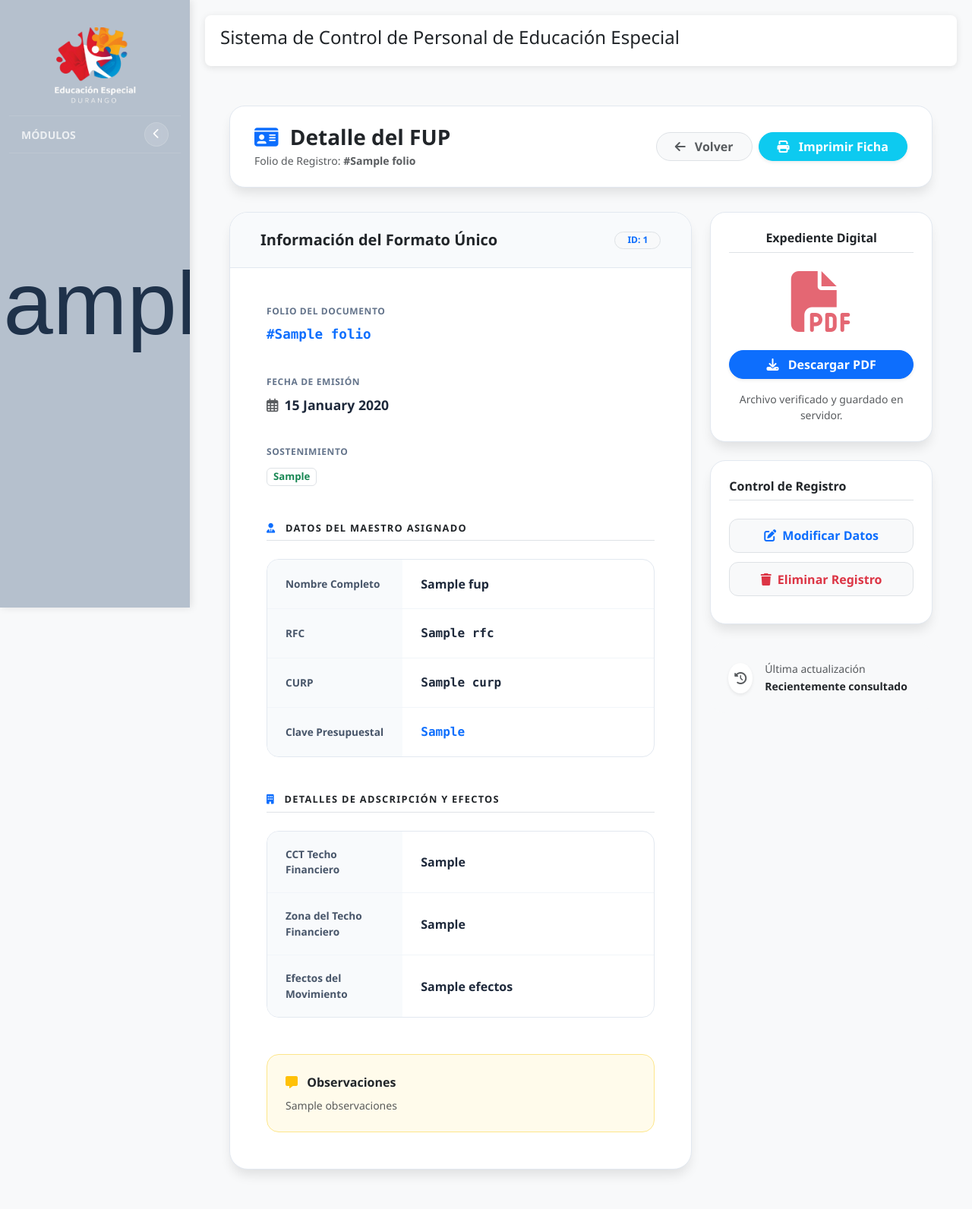
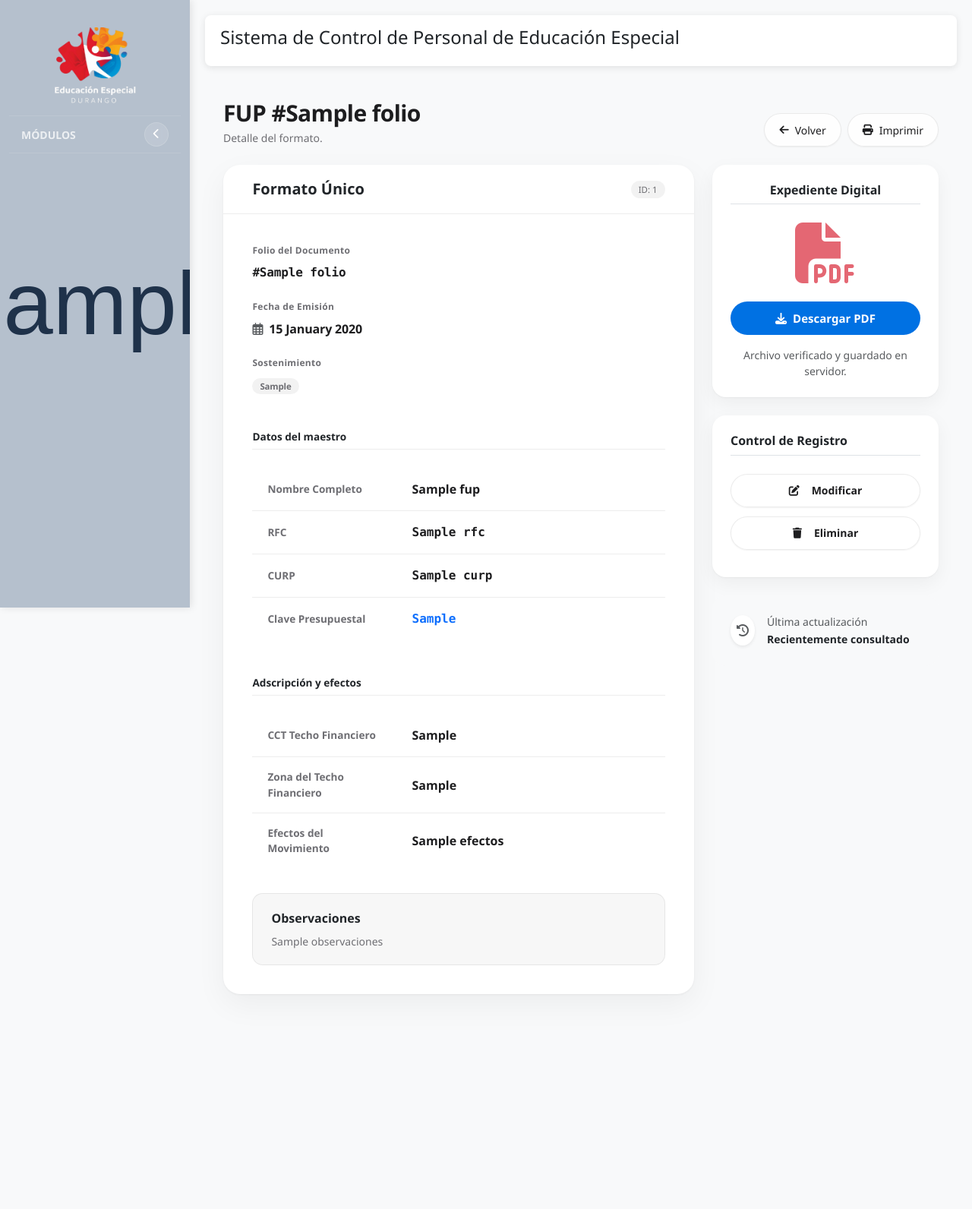
Before and after one commit to macrocleanquimica/control_maestros, a Django app: template gestion_escolar/templates/gestion_escolar/detalle_fup.html in a window 1280 px wide. Shown: the whole page at 76% size. After the commit the page ends 1311 px from the top, so only its background shows below. Run offline with Django 5.2, Linux system fonts and the light colour scheme; the template is opened without the code that fills it: most values are stand-ins (such as "Sample title", 1, 10 or a date in 2020); grey boxes marked "Sample" are stand-in pictures; parts of the project's set-up code (start-up, migrations or seed data) failed here and were passed over; some libraries are stand-ins or nearby versions.

Commit message:
style: detalles de escuela, zona y FUP con estilo minimalista
Panel unico, secciones con lineas finas, etiquetas neutras. Intactos: directorio FUA con toggle, personal, impresion, DataTable, PDF, modificar/eliminar y enlaces.

```diff
--- a/gestion_escolar/templates/gestion_escolar/detalle_fup.html
+++ b/gestion_escolar/templates/gestion_escolar/detalle_fup.html
@@ -5,15 +5,8 @@
 
 {% block content %}
 <style>
-    :root {
-        --fd-primary: #6366f1;
-        --fd-success: #10b981;
-        --fd-border: #e2e8f0;
-        --fd-shadow: 0 10px 15px -3px rgba(0, 0, 0, 0.1);
-    }
-
     .page-container {
-        padding: 2rem;
+        padding: 1.5rem;
         animation: fadeIn 0.4s ease-out;
     }
 
@@ -22,126 +15,119 @@
         to { opacity: 1; transform: translateY(0); }
     }
 
-    /* Header Section */
+    /* Encabezado simple */
     .header-section {
-        background: white;
-        border-radius: 1.25rem;
-        padding: 1.5rem 2rem;
-        box-shadow: var(--fd-shadow);
-        border: 1px solid var(--fd-border);
-        margin-bottom: 2rem;
+        margin-bottom: 1.5rem;
         display: flex;
         justify-content: space-between;
-        align-items: center;
+        align-items: flex-end;
+        flex-wrap: wrap;
+        gap: 1rem;
     }
 
-    /* Main Detail Card */
+    /* Tarjeta única */
     .detail-card {
-        background: white;
-        border-radius: 1.5rem;
-        border: 1px solid var(--fd-border);
-        box-shadow: var(--fd-shadow);
+        background: var(--surface, #fff);
+        border-radius: var(--r-panel, 22px);
+        box-shadow: var(--sh-panel, 0 1px 3px rgba(0,0,0,0.05), 0 14px 40px rgba(0,0,0,0.05));
         overflow: hidden;
     }
 
     .card-banner {
-        background: #f8fafc;
-        padding: 1.5rem 2.5rem;
-        border-bottom: 1px solid var(--fd-border);
+        padding: 1.25rem clamp(17px, 3vw, 2.5rem);
+        border-bottom: 1px solid var(--hairline, rgba(0,0,0,0.07));
         display: flex;
         justify-content: space-between;
         align-items: center;
+        flex-wrap: wrap;
+        gap: 0.75rem;
     }
 
     .card-body-custom {
-        padding: 3rem;
+        padding: clamp(17px, 3vw, 2.5rem);
     }
 
     /* Info Grid */
     .info-grid {
         display: grid;
         grid-template-columns: repeat(auto-fit, minmax(280px, 1fr));
-        gap: 2.5rem;
-        margin-bottom: 3rem;
+        gap: 1.5rem;
+        margin-bottom: 2rem;
     }
 
     .info-item label {
         display: block;
         font-size: 0.75rem;
-        font-weight: 800;
-        text-transform: uppercase;
-        color: #64748b;
+        font-weight: 600;
+        color: var(--text-2, #6e6e73);
         margin-bottom: 0.5rem;
-        letter-spacing: 0.05em;
+        letter-spacing: 0.025em;
     }
 
     .info-item p {
-        font-size: 1.1rem;
-        font-weight: 700;
-        color: #1e293b;
+        font-size: 1rem;
+        font-weight: 600;
+        color: var(--text, #1d1d1f);
         margin-bottom: 0;
+        letter-spacing: -0.01em;
     }
 
     .data-table {
         width: 100%;
         border-collapse: separate;
         border-spacing: 0;
-        border: 1px solid var(--fd-border);
-        border-radius: 1rem;
+        border-radius: 14px;
         overflow: hidden;
     }
 
     .data-table td {
-        padding: 1.25rem 1.5rem;
-        border-bottom: 1px solid #f1f5f9;
+        padding: 1rem 1.25rem;
+        border-bottom: 1px solid var(--hairline, rgba(0,0,0,0.07));
     }
 
     .data-table tr:last-child td { border-bottom: none; }
 
     .label-cell {
-        background: #f8fafc;
         width: 35%;
-        font-weight: 700;
-        color: #475569;
+        font-weight: 600;
+        color: var(--text-2, #6e6e73);
         font-size: 0.85rem;
     }
 
     .value-cell {
-        color: #1e293b;
+        color: var(--text, #1d1d1f);
         font-weight: 600;
         font-size: 1rem;
     }
 
-    /* Observation Box */
+    /* Observaciones */
     .observation-box {
-        background: #fffbeb;
-        border: 1px solid #fde68a;
-        border-radius: 1rem;
-        padding: 1.5rem;
-        margin-top: 3rem;
+        background: rgba(0,0,0,0.03);
+        border: 1px solid var(--hairline, rgba(0,0,0,0.07));
+        border-radius: 14px;
+        padding: 1.25rem 1.5rem;
+        margin-top: 2rem;
     }
 
-    /* Sidebar cards */
+    /* Laterales */
     .side-card {
-        background: white;
-        border-radius: 1.25rem;
-        border: 1px solid var(--fd-border);
-        box-shadow: var(--fd-shadow);
+        background: var(--surface, #fff);
+        border-radius: var(--r-card, 18px);
+        box-shadow: var(--sh-card, 0 1px 2px rgba(0,0,0,0.04), 0 8px 24px rgba(0,0,0,0.05));
         padding: 1.5rem;
         margin-bottom: 1.5rem;
     }
 
     .btn-action-side {
-        border-radius: 0.75rem;
+        border-radius: var(--r-pill, 999px);
         padding: 0.6rem 1rem;
-        font-weight: 700;
+        font-weight: 600;
         width: 100%;
         margin-bottom: 0.75rem;
         display: flex;
         align-items: center;
         justify-content: center;
         gap: 0.5rem;
-        transition: all 0.2s;
     }
 
     @media print {
@@ -149,7 +135,6 @@
         .page-container { padding: 0; }
         .detail-card { border: none; box-shadow: none; width: 100% !important; }
         .col-lg-8 { width: 100% !important; flex: 0 0 100%; max-width: 100%; }
-        .card-banner { border-bottom: 2px solid #000; }
     }
 </style>
 
@@ -157,15 +142,15 @@
     <!-- Header -->
     <div class="header-section d-print-none">
         <div>
-            <h1 class="h3 fw-bold mb-1"><i class="fas fa-id-card text-primary me-2"></i> Detalle del FUP</h1>
-            <p class="text-muted small mb-0">Folio de Registro: <span class="fw-bold">#{{ fup.folio }}</span></p>
+            <h1 class="apple-title">FUP <span class="apple-num">#{{ fup.folio }}</span></h1>
+            <p class="apple-subtitle mb-0">Detalle del formato.</p>
         </div>
-        <div class="d-flex gap-2">
-            <a href="{% url 'lista_fup' %}" class="btn btn-light border rounded-pill px-4 fw-bold text-muted btn-hover-animate">
+        <div class="d-flex gap-2 flex-wrap">
+            <a href="{% url 'lista_fup' %}" class="apple-btn-ghost">
                 <i class="fas fa-arrow-left me-2"></i> Volver
             </a>
-            <button onclick="window.print();" class="btn btn-info text-white rounded-pill px-4 fw-bold shadow-sm btn-hover-animate">
-                <i class="fas fa-print me-2"></i> Imprimir Ficha
+            <button onclick="window.print();" class="apple-btn-ghost">
+                <i class="fas fa-print me-2"></i> Imprimir
             </button>
         </div>
     </div>
@@ -175,8 +160,8 @@
         <div class="col-lg-8">
             <div class="detail-card">
                 <div class="card-banner">
-                    <h5 class="mb-0 fw-bold text-dark">Información del Formato Único</h5>
-                    <span class="badge bg-light text-primary border px-3 rounded-pill fw-bold">ID: {{ fup.pk }}</span>
+                    <h5 class="mb-0 fw-bold">Formato Único</h5>
+                    <span class="apple-tag apple-num">ID: {{ fup.pk }}</span>
                 </div>
 
                 <div class="card-body-custom">
@@ -184,7 +169,7 @@
                     <div class="info-grid">
                         <div class="info-item">
                             <label>Folio del Documento</label>
-                            <p class="text-primary font-monospace">#{{ fup.folio }}</p>
+                            <p class="font-monospace apple-num">#{{ fup.folio }}</p>
                         </div>
                         <div class="info-item">
                             <label>Fecha de Emisión</label>
@@ -192,12 +177,12 @@
                         </div>
                         <div class="info-item">
                             <label>Sostenimiento</label>
-                            <p><span class="badge bg-soft-success text-success border px-2">{{ fup.get_sostenimiento_display }}</span></p>
+                            <p><span class="apple-tag">{{ fup.get_sostenimiento_display }}</span></p>
                         </div>
                     </div>
 
-                    <h6 class="text-uppercase fw-bold text-dark border-bottom pb-2 mb-4 mt-5" style="font-size: 0.8rem; letter-spacing: 0.1em;">
-                        <i class="fas fa-user-tie text-primary me-2"></i> Datos del Maestro Asignado
+                    <h6 class="fw-bold pb-2 mb-4 mt-5" style="font-size: 0.85rem; border-bottom: 1px solid var(--hairline, rgba(0,0,0,0.07));">
+                        Datos del maestro
                     </h6>
 
                     <table class="data-table">
@@ -221,8 +206,8 @@
                         </tbody>
                     </table>
 
-                    <h6 class="text-uppercase fw-bold text-dark border-bottom pb-2 mb-4 mt-5" style="font-size: 0.8rem; letter-spacing: 0.1em;">
-                        <i class="fas fa-building text-primary me-2"></i> Detalles de Adscripción y Efectos
+                    <h6 class="fw-bold pb-2 mb-4 mt-5" style="font-size: 0.85rem; border-bottom: 1px solid var(--hairline, rgba(0,0,0,0.07));">
+                        Adscripción y efectos
                     </h6>
 
                     <table class="data-table">
@@ -246,8 +231,8 @@
 
                     {% if fup.observaciones %}
                     <div class="observation-box">
-                        <label class="form-label fw-bold text-dark mb-2"><i class="fas fa-comment-alt text-warning me-2"></i> Observaciones</label>
-                        <p class="mb-0 text-muted small" style="white-space: pre-wrap;">{{ fup.observaciones }}</p>
+                        <label class="form-label fw-bold mb-2">Observaciones</label>
+                        <p class="mb-0 small" style="color: var(--text-2, #6e6e73); white-space: pre-wrap;">{{ fup.observaciones }}</p>
                     </div>
                     {% endif %}
                 </div>
@@ -263,7 +248,7 @@
                 <div class="mb-4">
                     <i class="fas fa-file-pdf fa-5x text-danger opacity-75"></i>
                 </div>
-                <a href="{{ fup.archivo.url }}" target="_blank" class="btn btn-primary d-block rounded-pill fw-bold shadow-sm btn-hover-animate">
+                <a href="{{ fup.archivo.url }}" target="_blank" class="apple-btn w-100 justify-content-center">
                     <i class="fas fa-download me-2"></i> Descargar PDF
                 </a>
                 <p class="text-muted small mt-3 mb-0">Archivo verificado y guardado en servidor.</p>
@@ -278,11 +263,11 @@
             <!-- Actions Card -->
             <div class="side-card">
                 <h6 class="fw-bold text-dark mb-4 border-bottom pb-2">Control de Registro</h6>
-                <a href="{% url 'editar_fup' fup.pk %}" class="btn btn-light border btn-action-side text-primary">
-                    <i class="fas fa-edit"></i> Modificar Datos
+                <a href="{% url 'editar_fup' fup.pk %}" class="apple-btn-ghost btn-action-side">
+                    <i class="fas fa-edit me-2"></i> Modificar
                 </a>
-                <a href="{% url 'eliminar_fup' fup.pk %}" class="btn btn-light border btn-action-side text-danger">
-                    <i class="fas fa-trash"></i> Eliminar Registro
+                <a href="{% url 'eliminar_fup' fup.pk %}" class="apple-btn-ghost btn-action-side">
+                    <i class="fas fa-trash me-2"></i> Eliminar
                 </a>
             </div>
 
```
Also changed, not shown: gestion_escolar/templates/gestion_escolar/detalle_escuela.html (+63 -92 lines), gestion_escolar/templates/gestion_escolar/detalle_zona.html (+49 -84 lines).
